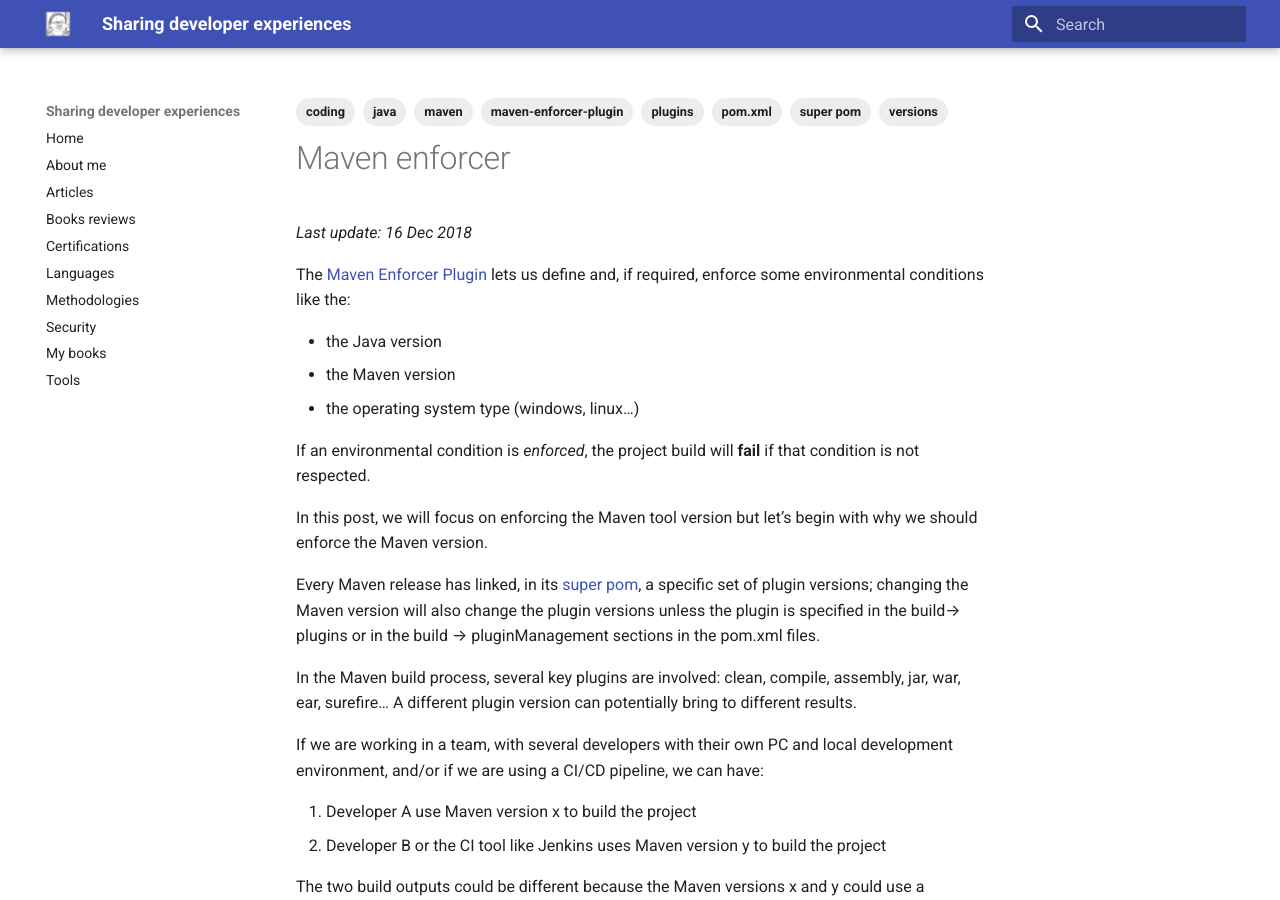
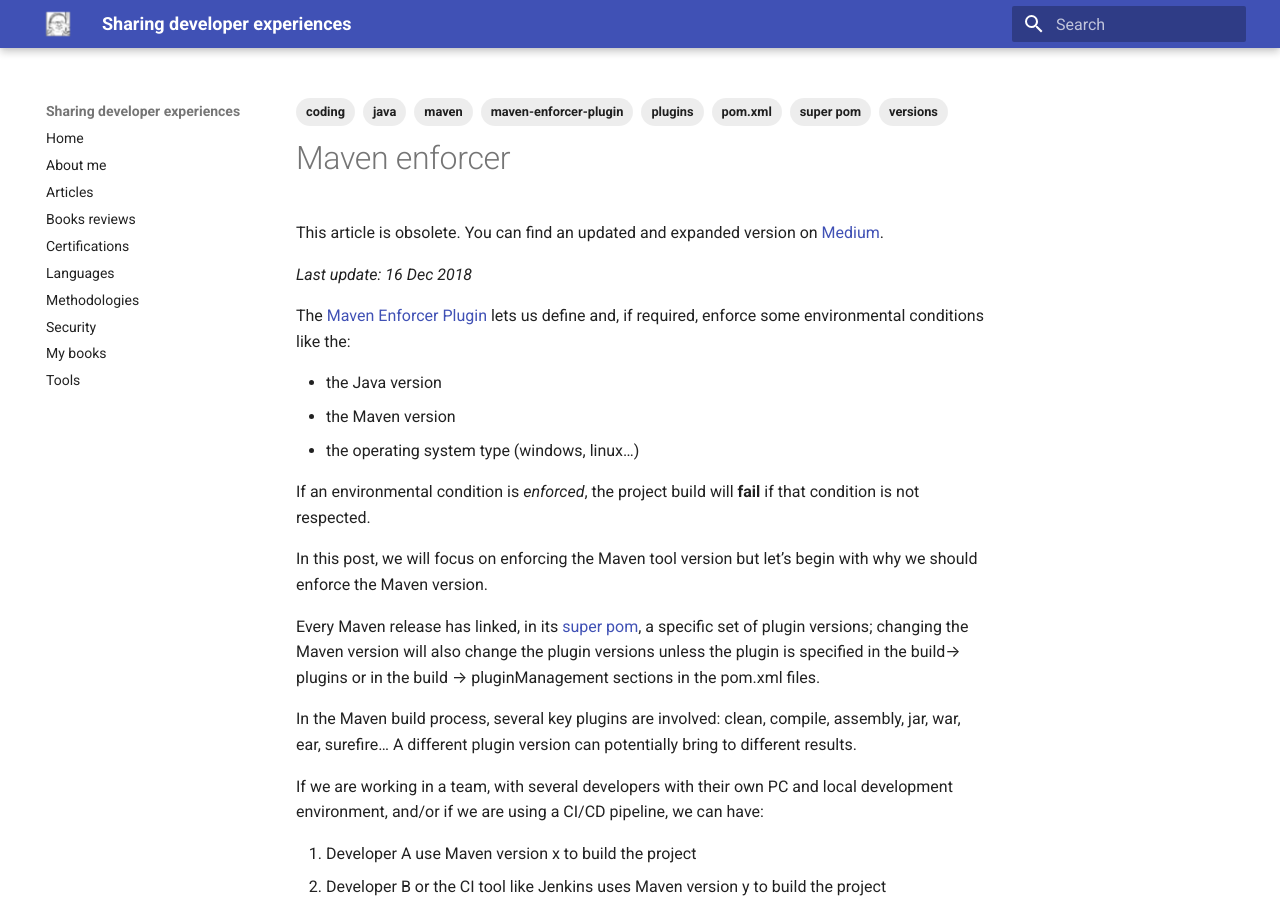
Before and after one commit to gualtierotesta/blog, an MkDocs documentation site: the page built from docs/articles/maven-enforcer.md, in a window 1280 px wide and 900 px high. Built offline with MkDocs 1.6.1 and Material for MkDocs 9.7.7, drawn with Linux system fonts in a browser that asks for light colours.

Commit message:
Obsolete the maven enforcer article

```diff
--- a/docs/articles/maven-enforcer.md
+++ b/docs/articles/maven-enforcer.md
@@ -1,6 +1,9 @@
 ---
 tags: [coding, java, maven, plugins, versions, pom.xml, super pom, maven-enforcer-plugin]
 ---
+
+This article is obsolete. You can find an updated and expanded version on [Medium](https://medium.com/@gualtierotesta/the-maven-enforcer-plugin-e45d68c0fa80).
+
 
 *Last update: 16 Dec 2018*
 
```
